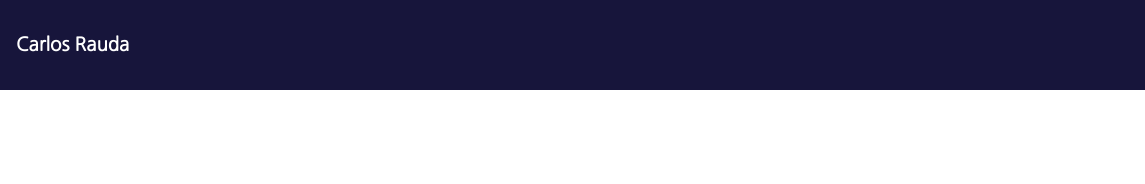
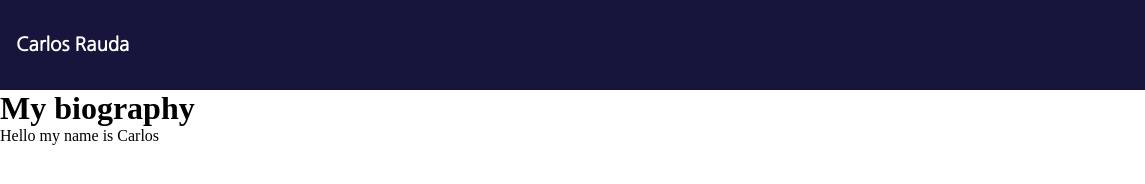
Before and after one commit to CarlosRauda64/my-website, a plain HTML site: page index.html in a window 1280 px wide. Shown: the full height of the page, 0-1145 px from the left. Drawn offline with Linux system fonts and the light colour scheme; a web font is replaced by a local one.

Commit message:
feat(header):add header HTML structure

```diff
--- a/index.html
+++ b/index.html
@@ -17,6 +17,12 @@
 
         </div>
     </nav>
+    <header class="header">
+        <div class="header-container">
+            <h1 class="header-title">My biography</h1>
+            <p class="header-subtitle"> Hello my name is Carlos</p>
+        </div>
+    </header>
 </body>
 
 </html>
```
